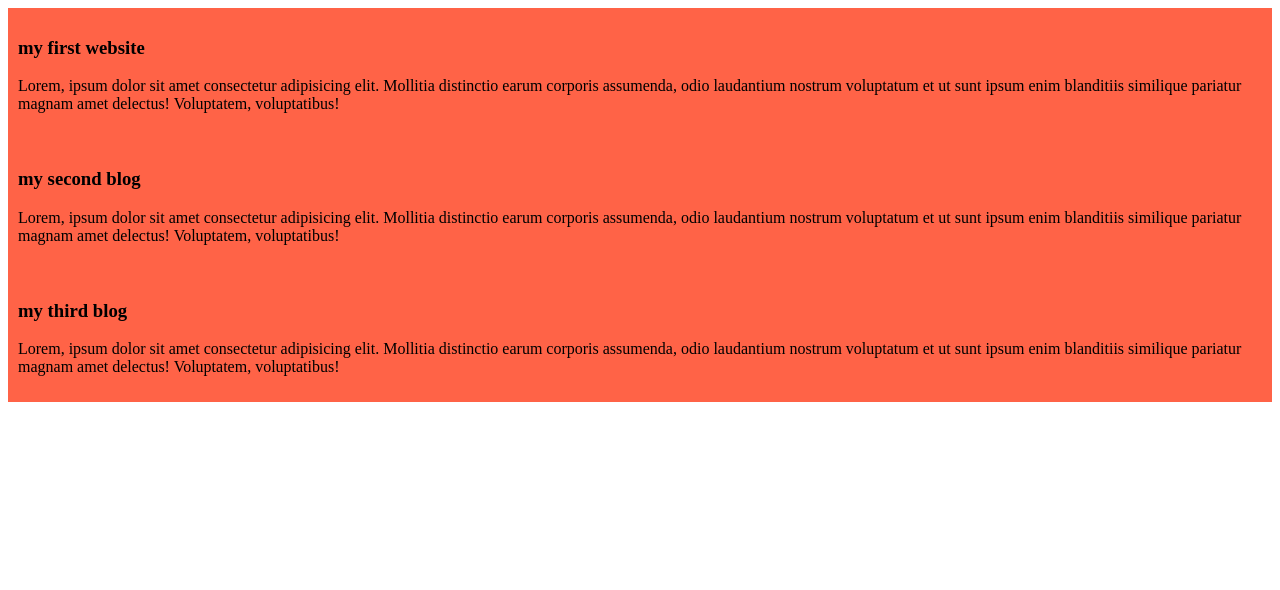
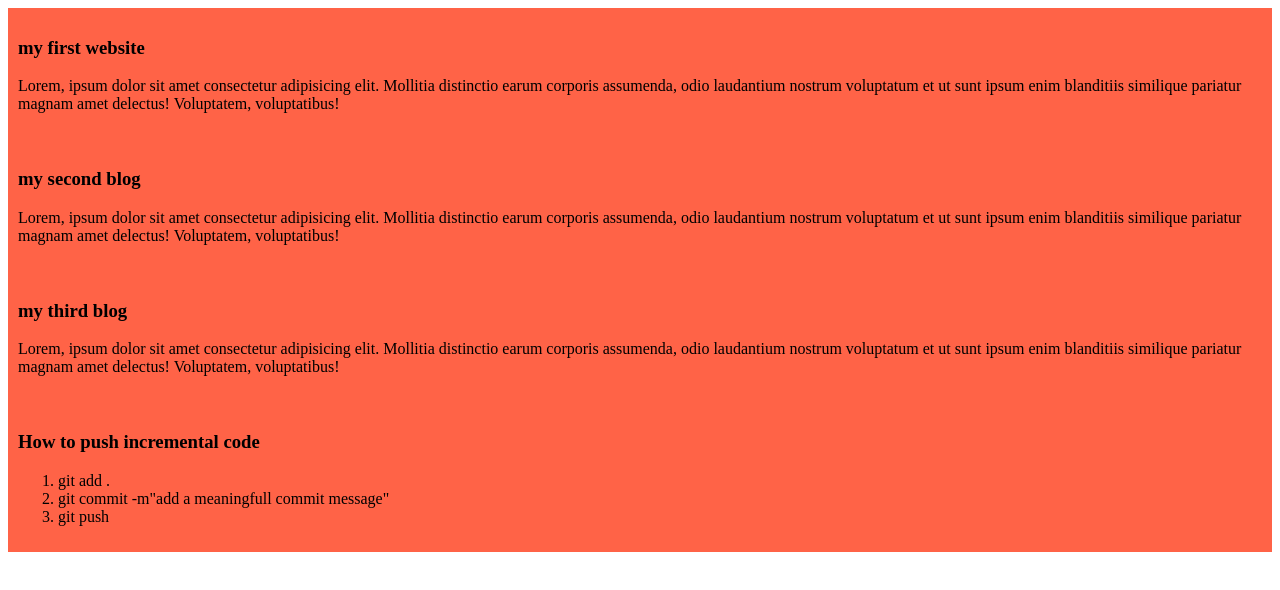
Before and after one commit to Razdee01/my-simple-website, a plain HTML site: page index.html in a window 1280 px wide. Drawn offline with Linux system fonts and the light colour scheme.

Commit message:
added a list to push code

```diff
--- a/index.html
+++ b/index.html
@@ -19,6 +19,14 @@
         <h3>my third blog</h3>
         <p>Lorem, ipsum dolor sit amet consectetur adipisicing elit. Mollitia distinctio earum corporis assumenda, odio laudantium nostrum voluptatum et ut sunt ipsum enim blanditiis similique pariatur magnam amet delectus! Voluptatem, voluptatibus!</p>
     </div>
+    <div>
+        <h3>How to push incremental code</h3>
+        <ol>
+            <li>git add .</li>
+            <li>git commit -m"add a meaningfull commit message"</li>
+            <li>git push</li>
+        </ol>
+    </div>
 
 </body>
 </html>
```
